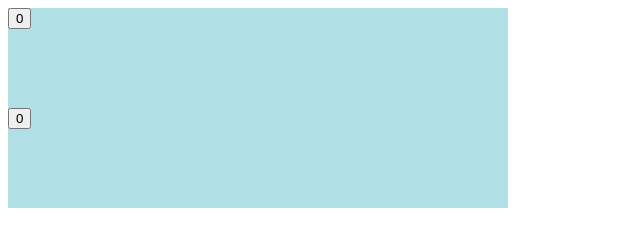
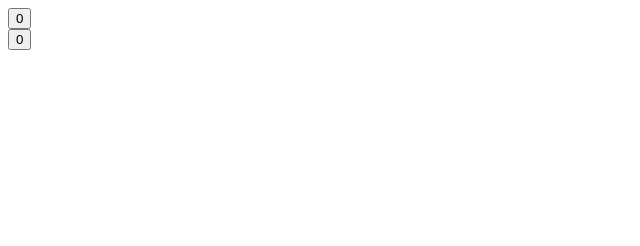
Before and after one commit to mathewjkavalam/mathewjkavalam.github.io, a plain HTML site: page index.html in a window 1280 px wide. Shown: the whole page, without its empty margins (0-640 px from the left). Drawn offline with nearby package versions, Linux system fonts and the light colour scheme.

Commit message:
Update index.html

```diff
--- a/index.html
+++ b/index.html
@@ -1,7 +1,7 @@
 <!DOCTYPE html>
 <html>
   <style>
-     div {
+     .root {
   height: 100px;
   width: 500px;
   background-color: powderblue;
```
